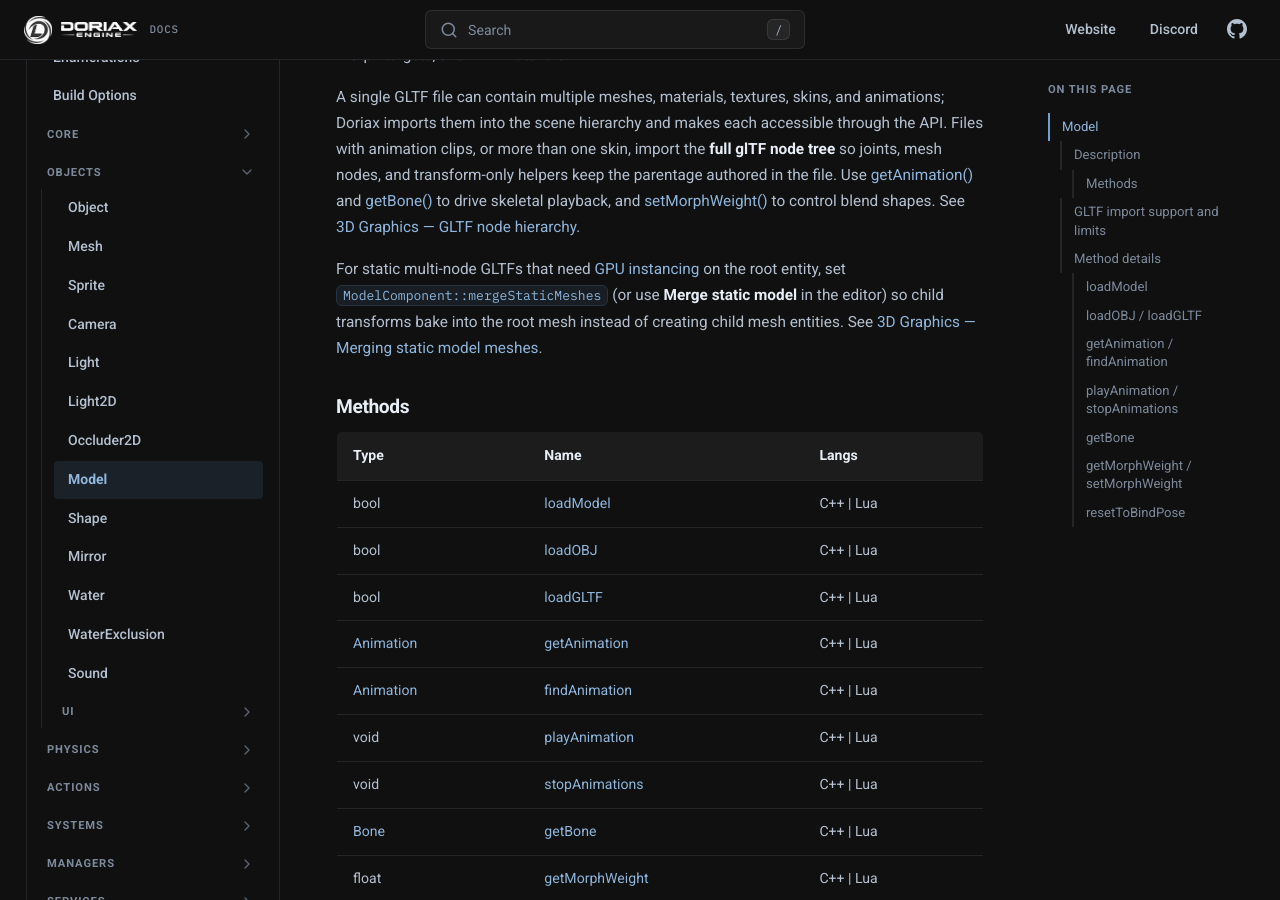
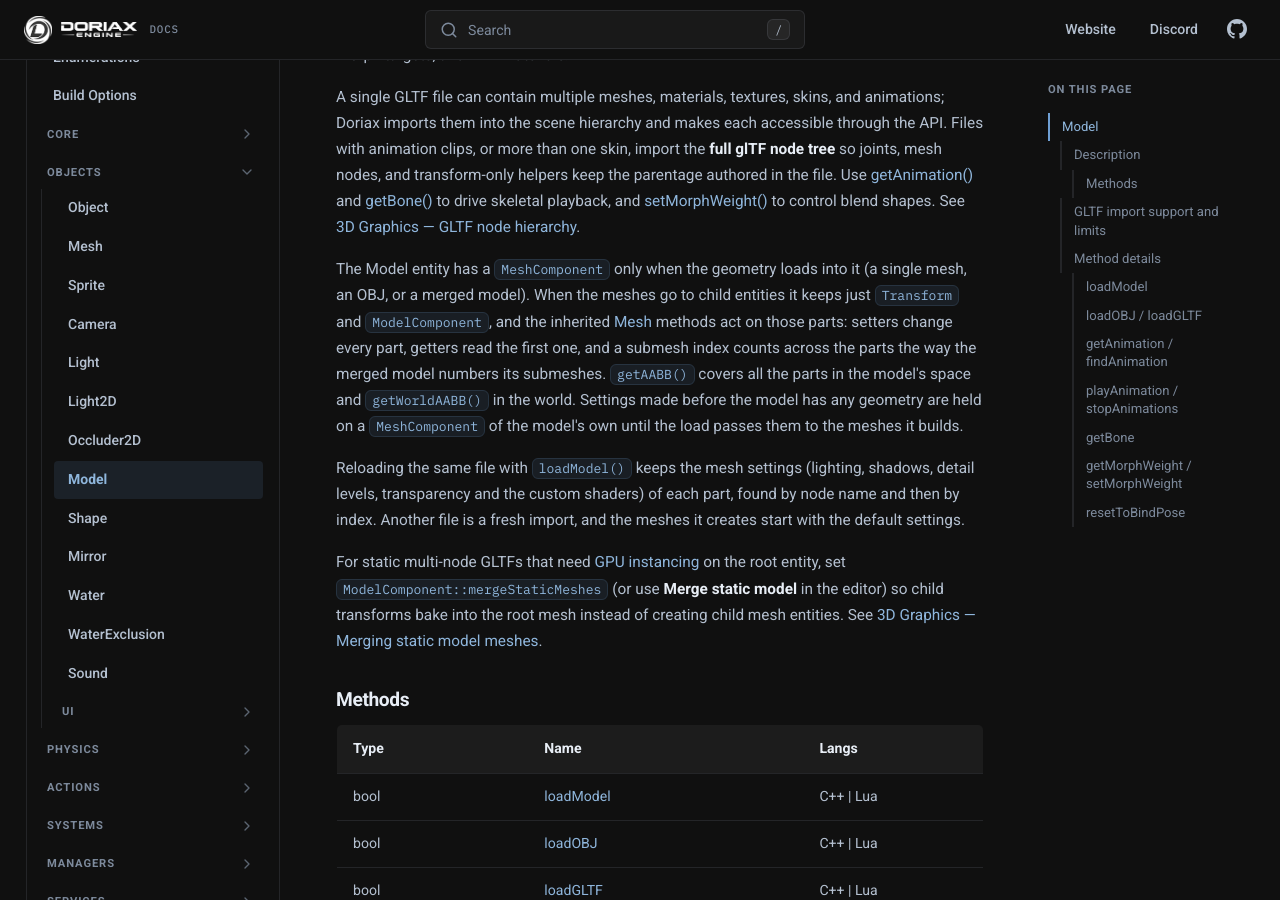
Before and after one commit to doriaxengine/doriax-docs, an MkDocs documentation site: the page built from docs/reference/classes/model.md, in a window 1280 px wide and 900 px high, scrolled down 333 px. Built offline with MkDocs 1.6.1, drawn with Linux system fonts in a browser that asks for light colours; comment, search, counter and statistics services are not loaded; some of the changed text lies outside the part shown.

Commit message:
Doc model roots without a MeshComponent and the Mesh API on parts

````diff
--- a/docs/reference/classes/model.md
+++ b/docs/reference/classes/model.md
@@ -12,6 +12,10 @@ description: Model API reference (C++ and Lua).
 Loads and displays 3D model files in a scene. `Model` extends [Mesh](mesh.md) and adds support for loading OBJ and GLTF files (including binary GLB), and FBX files through the glTF conversion the editor makes of them, including skeletal animation (via `Animation` / `Bone`), blend-shape morph targets, and PBR materials.
 
 A single GLTF file can contain multiple meshes, materials, textures, skins, and animations; Doriax imports them into the scene hierarchy and makes each accessible through the API. Files with animation clips, or more than one skin, import the **full glTF node tree** so joints, mesh nodes, and transform-only helpers keep the parentage authored in the file. Use [getAnimation()](#getanimation-findanimation) and [getBone()](#getbone) to drive skeletal playback, and [setMorphWeight()](#getmorphweight-setmorphweight) to control blend shapes. See [3D Graphics — GLTF node hierarchy](../../manual/3d-graphics.md#gltf-node-hierarchy).
+
+The Model entity has a `MeshComponent` only when the geometry loads into it (a single mesh, an OBJ, or a merged model). When the meshes go to child entities it keeps just `Transform` and `ModelComponent`, and the inherited [Mesh](mesh.md) methods act on those parts: setters change every part, getters read the first one, and a submesh index counts across the parts the way the merged model numbers its submeshes. `getAABB()` covers all the parts in the model's space and `getWorldAABB()` in the world. Settings made before the model has any geometry are held on a `MeshComponent` of the model's own until the load passes them to the meshes it builds.
+
+Reloading the same file with `loadModel()` keeps the mesh settings (lighting, shadows, detail levels, transparency and the custom shaders) of each part, found by node name and then by index. Another file is a fresh import, and the meshes it creates start with the default settings.
 
 For static multi-node GLTFs that need [GPU instancing](../../manual/rendering-pipeline.md#gpu-instancing) on the root entity, set `ModelComponent::mergeStaticMeshes` (or use **Merge static model** in the editor) so child transforms bake into the root mesh instead of creating child mesh entities. See [3D Graphics — Merging static model meshes](../../manual/3d-graphics.md#merging-static-model-meshes).
 
@@ -216,6 +220,8 @@ Returns a [Bone](bone.md) handle by joint name or by glTF node index (`id`). Tha
 
 Read or write the weight of a blend-shape morph target. Weights range from `0.0` (no influence) to `1.0` (full influence). Multiple morphs can be active simultaneously. Access by exported name or by zero-based index.
 
+When the model's meshes are child entities, each part numbers its own targets. A name finds the parts that have that target. An index sets every part, and reads the part that has morph targets.
+
 === "C++"
     ```cpp
     Model face(&scene);
````
Also changed, not shown: docs/manual/3d-graphics.md (+10 -0 lines), docs/reference/classes/meshsystem.md (+1 -1 lines).
